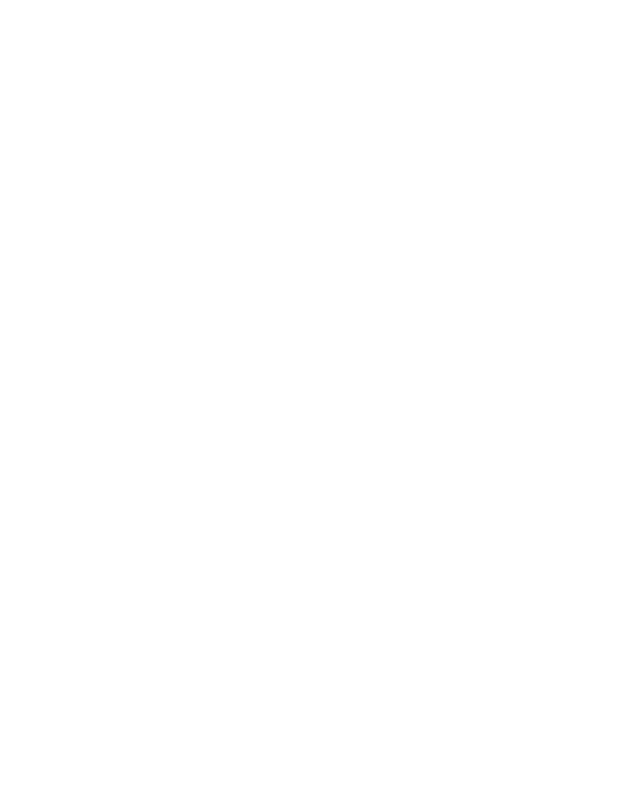
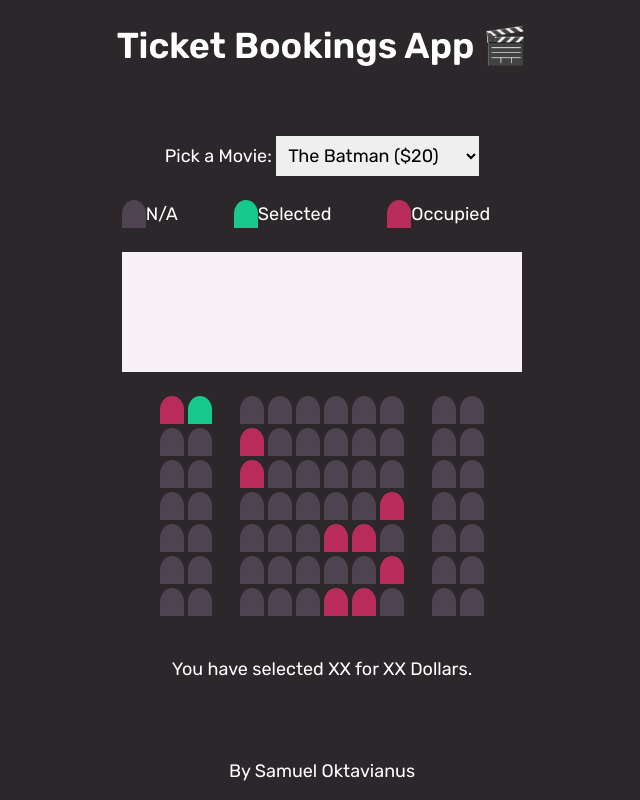
Before and after one commit to indigoscipio/20js-projects, a plain HTML site: page day2-movie-seat-booking/index.html in a window 1280 px wide. Shown: the whole page, without its empty margins (318-958 px from the left). Drawn offline with Linux system fonts and the light colour scheme.

Commit message:
finished styling

```diff
--- a/day2-movie-seat-booking/index.html
+++ b/day2-movie-seat-booking/index.html
@@ -4,10 +4,128 @@
     <meta charset="UTF-8" />
     <meta http-equiv="X-UA-Compatible" content="IE=edge" />
     <meta name="viewport" content="width=device-width, initial-scale=1.0" />
-    <title>Ticket Bookings App 🎬</title>
-    <link rel="stylesheet" href="day2.js" />
+    <title>Ticket Bookings App</title>
+    <link rel="stylesheet" href="style.css" />
   </head>
   <body>
+    <header><h1>Ticket Bookings App 🎬</h1></header>
+
+    <div class="main-container">
+      <div class="movie-select-container">
+        <label for="movie-select">Pick a Movie: </label>
+        <select name="movies" id="movie-select">
+          <option value="the-batman">The Batman ($20)</option>
+          <option value="the-batman">The Batman 2 ($20)</option>
+          <option value="the-batman">The Batman 3 ($30)</option>
+          <option value="the-batman">The Batman 4 ($40)</option>
+        </select>
+      </div>
+
+      <div class="seats-status">
+        <div class="seat"></div>
+        <span>N/A</span>
+
+        <div class="seat selected"></div>
+        <span>Selected</span>
+
+        <div class="seat occupied"></div>
+        <span>Occupied</span>
+      </div>
+
+      <div class="movie-screen"></div>
+
+      <div class="seats-selection">
+        <div class="row">
+          <div class="seat occupied"></div>
+          <div class="seat selected"></div>
+          <div class="seat"></div>
+          <div class="seat"></div>
+          <div class="seat"></div>
+          <div class="seat"></div>
+          <div class="seat"></div>
+          <div class="seat"></div>
+          <div class="seat"></div>
+          <div class="seat"></div>
+        </div>
+        <div class="row">
+          <div class="seat"></div>
+          <div class="seat"></div>
+          <div class="seat occupied"></div>
+          <div class="seat"></div>
+          <div class="seat"></div>
+          <div class="seat"></div>
+          <div class="seat"></div>
+          <div class="seat"></div>
+          <div class="seat"></div>
+          <div class="seat"></div>
+        </div>
+        <div class="row">
+          <div class="seat"></div>
+          <div class="seat"></div>
+          <div class="seat occupied"></div>
+          <div class="seat"></div>
+          <div class="seat"></div>
+          <div class="seat"></div>
+          <div class="seat"></div>
+          <div class="seat"></div>
+          <div class="seat"></div>
+          <div class="seat"></div>
+        </div>
+        <div class="row">
+          <div class="seat"></div>
+          <div class="seat"></div>
+          <div class="seat"></div>
+          <div class="seat"></div>
+          <div class="seat"></div>
+          <div class="seat"></div>
+          <div class="seat"></div>
+          <div class="seat occupied"></div>
+          <div class="seat"></div>
+          <div class="seat"></div>
+        </div>
+        <div class="row">
+          <div class="seat"></div>
+          <div class="seat"></div>
+          <div class="seat"></div>
+          <div class="seat"></div>
+          <div class="seat"></div>
+          <div class="seat occupied"></div>
+          <div class="seat occupied"></div>
+          <div class="seat"></div>
+          <div class="seat"></div>
+          <div class="seat"></div>
+        </div>
+        <div class="row">
+          <div class="seat"></div>
+          <div class="seat"></div>
+          <div class="seat"></div>
+          <div class="seat"></div>
+          <div class="seat"></div>
+          <div class="seat"></div>
+          <div class="seat"></div>
+          <div class="seat occupied"></div>
+          <div class="seat"></div>
+          <div class="seat"></div>
+        </div>
+        <div class="row">
+          <div class="seat"></div>
+          <div class="seat"></div>
+          <div class="seat"></div>
+          <div class="seat"></div>
+          <div class="seat"></div>
+          <div class="seat occupied"></div>
+          <div class="seat occupied"></div>
+          <div class="seat"></div>
+          <div class="seat"></div>
+          <div class="seat"></div>
+        </div>
+      </div>
+      <div class="result">
+        <p>You have selected XX for XX Dollars.</p>
+      </div>
+    </div>
+
+    <footer><p>By Samuel Oktavianus</p></footer>
     <script src="day2.js"></script>
   </body>
 </html>
--- a/day2-movie-seat-booking/style.css
+++ b/day2-movie-seat-booking/style.css
@@ -0,0 +1,94 @@
+@import url("https://fonts.googleapis.com/css2?family=Rubik:wght@400;600&display=swap");
+
+/* * {
+  border: 1px solid rgba(255, 255, 255, 0.178);
+} */
+
+:root {
+  --white: rgb(247, 240, 244);
+  --gray: rgb(78, 67, 80);
+  --purple: rgb(185, 45, 92);
+  --green: rgb(23, 201, 141);
+}
+
+body {
+  font-size: 18px;
+  font-family: "Rubik", sans-serif;
+  background: rgb(43, 39, 43);
+  color: white;
+  display: flex;
+  height: 100vh;
+  margin: 0;
+  padding: 0;
+  flex-direction: column;
+  justify-content: space-between;
+  align-items: center;
+}
+
+.seats-status {
+  display: flex;
+  align-items: center;
+}
+
+.seats-status span {
+  margin-right: 32px;
+}
+
+.main-container {
+  align-items: center;
+  display: flex;
+  flex-direction: column;
+  gap: 24px;
+}
+
+.seats-selection {
+  display: flex;
+  flex-direction: column;
+  gap: 4px;
+}
+
+.row {
+  display: flex;
+  gap: 4px;
+}
+
+.seat {
+  width: 24px;
+  height: 28px;
+  border-top-left-radius: 50%;
+  border-top-right-radius: 50%;
+  background-color: var(--gray);
+  cursor: pointer;
+}
+
+.seats-status .seat {
+  cursor: none;
+}
+
+.seat:nth-child(3) {
+  margin-left: 24px;
+}
+
+.seat:nth-last-child(2) {
+  margin-left: 24px;
+}
+
+.occupied {
+  background-color: var(--purple);
+}
+
+.selected {
+  background-color: var(--green);
+}
+
+.movie-screen {
+  width: 100%;
+  height: 120px;
+  background-color: var(--white);
+}
+
+#movie-select {
+  padding: 8px;
+  font: inherit;
+  border: none;
+}
```
